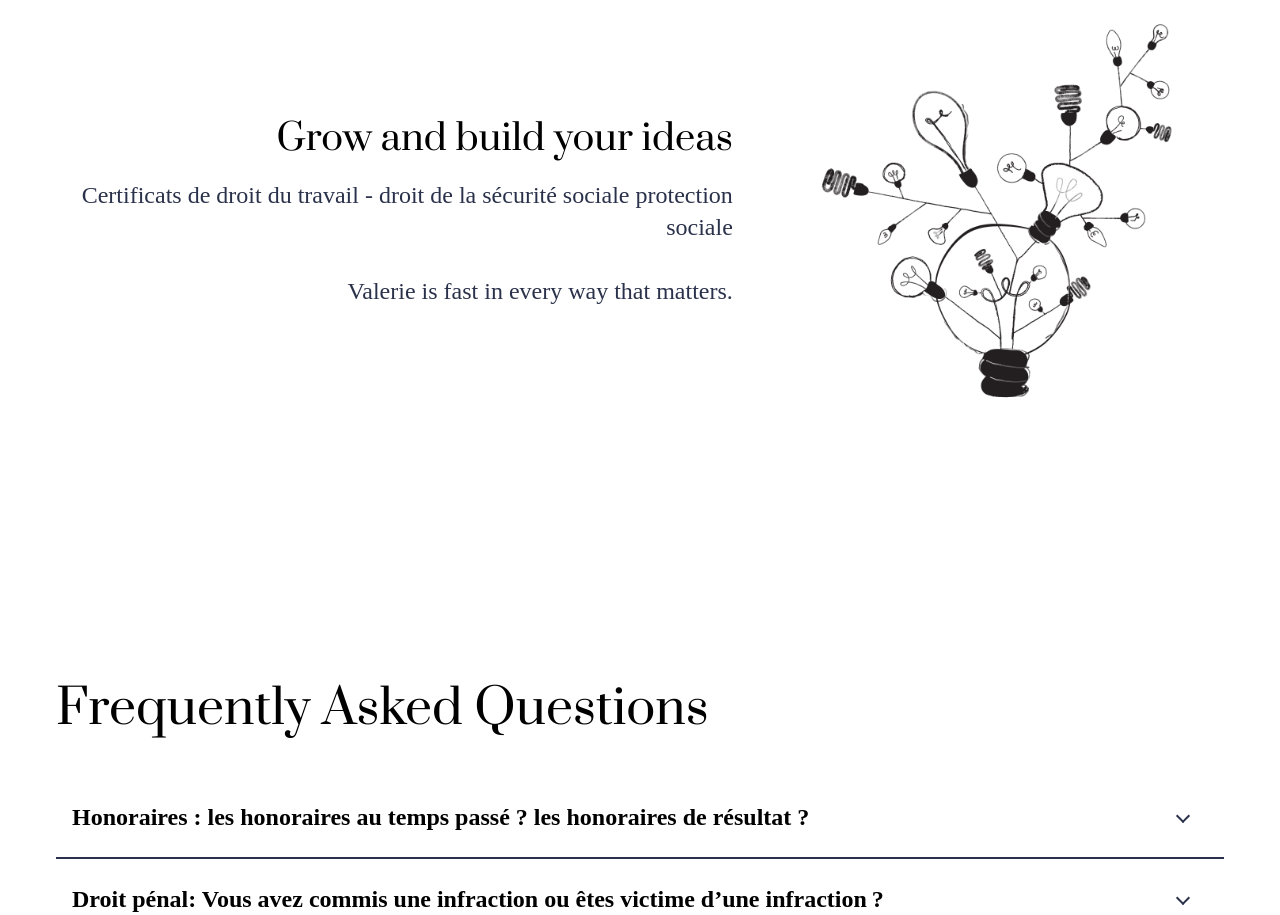
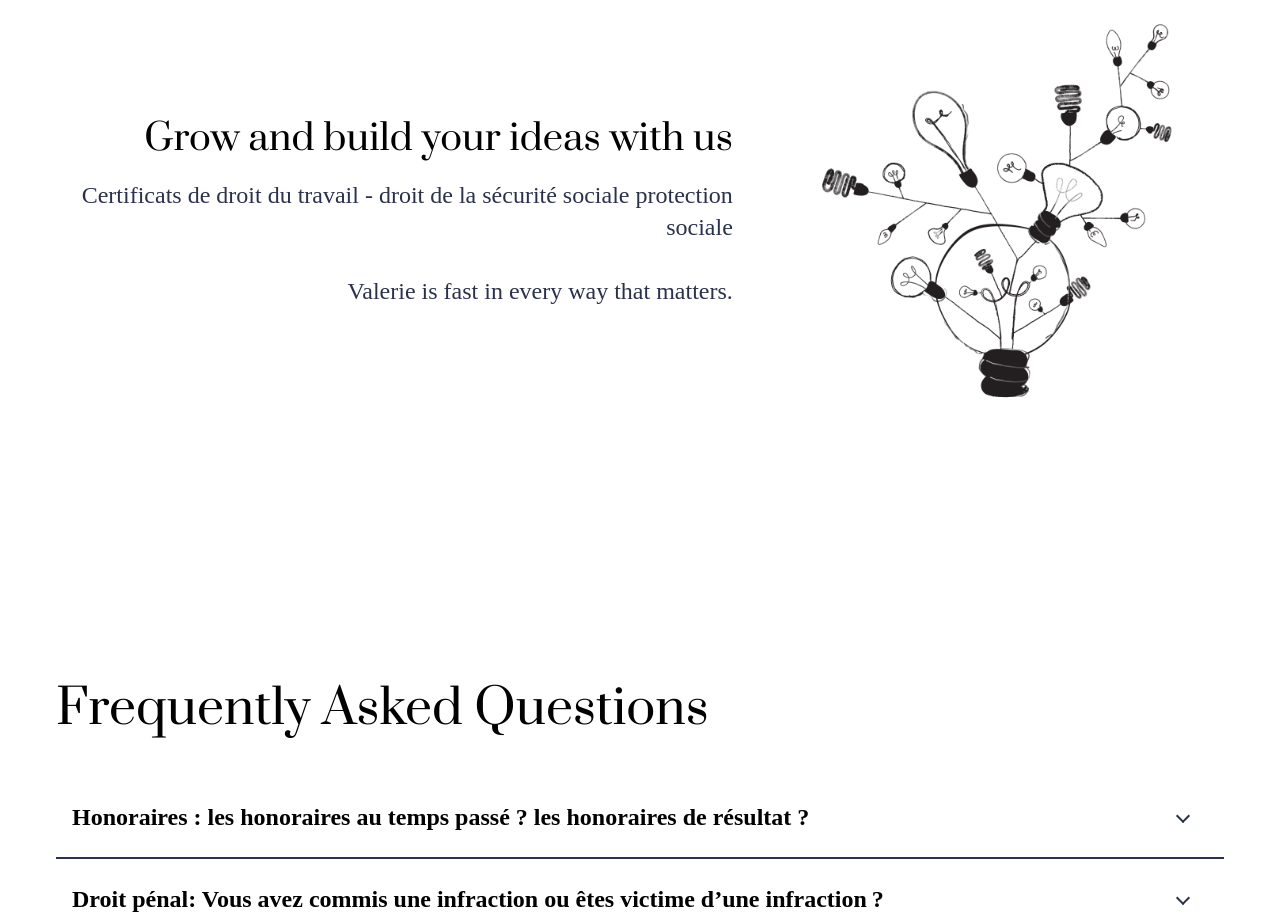
Before and after one commit to shelleycavaness/gatsby-val, a Gatsby site: page / in a window 1280 px wide. Shown: the part 1600-2515 px from the top of the page. Built offline with nearby package versions, Linux system fonts and the light colour scheme; Gatsby itself is replaced by a stand-in of ours; a web font is replaced by a local one.

```diff
--- a/src/components/sections/About.js
+++ b/src/components/sections/About.js
@@ -76,7 +76,7 @@
           </Grid>
           <Grid>
             <div>
-              <h2>Grow and build your ideas</h2>
+              <h2>Grow and build your ideas with us</h2>
               <p>
               Certificats de droit du travail - droit de la sécurité sociale protection sociale
                 <br />
```
